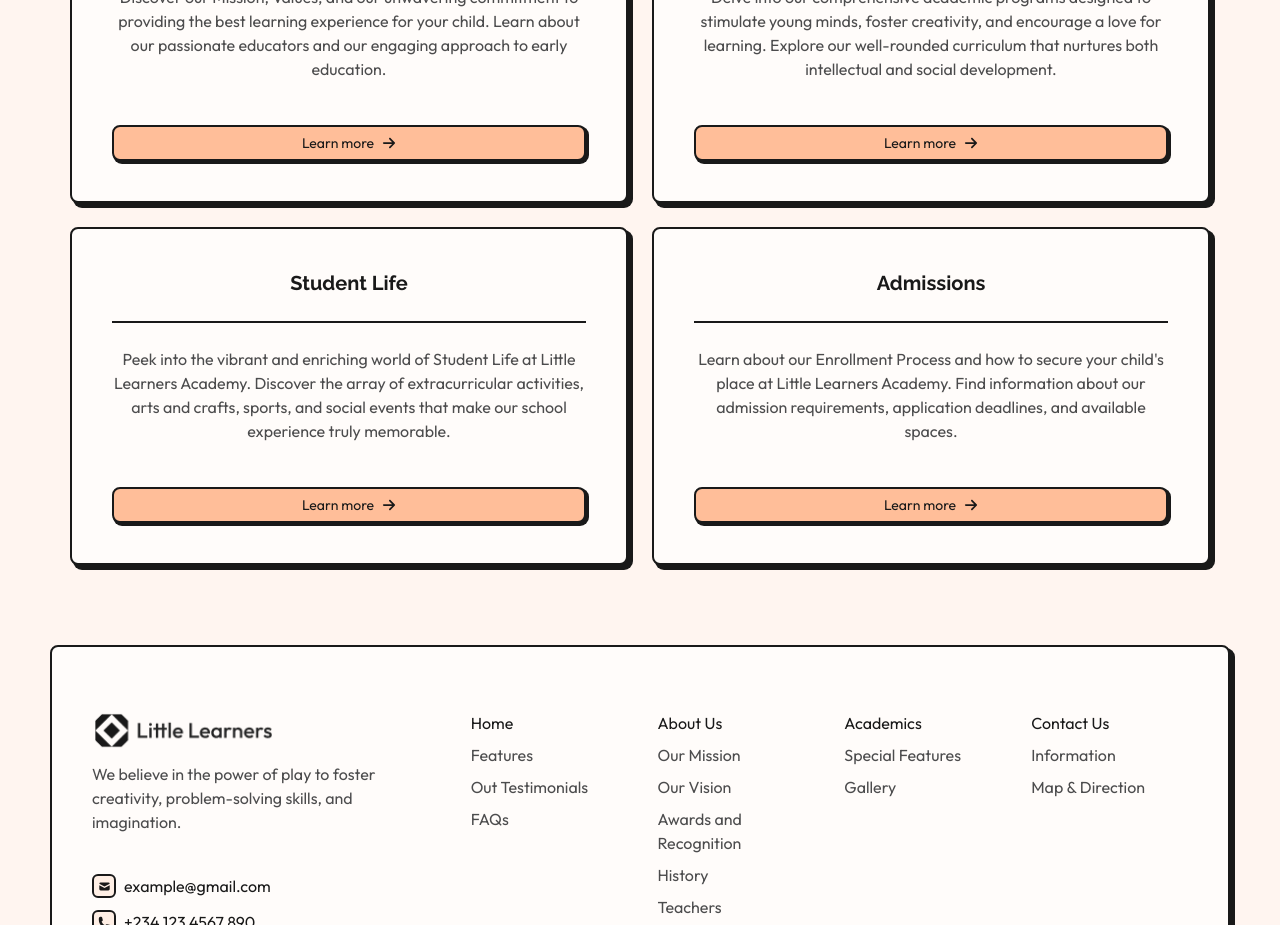
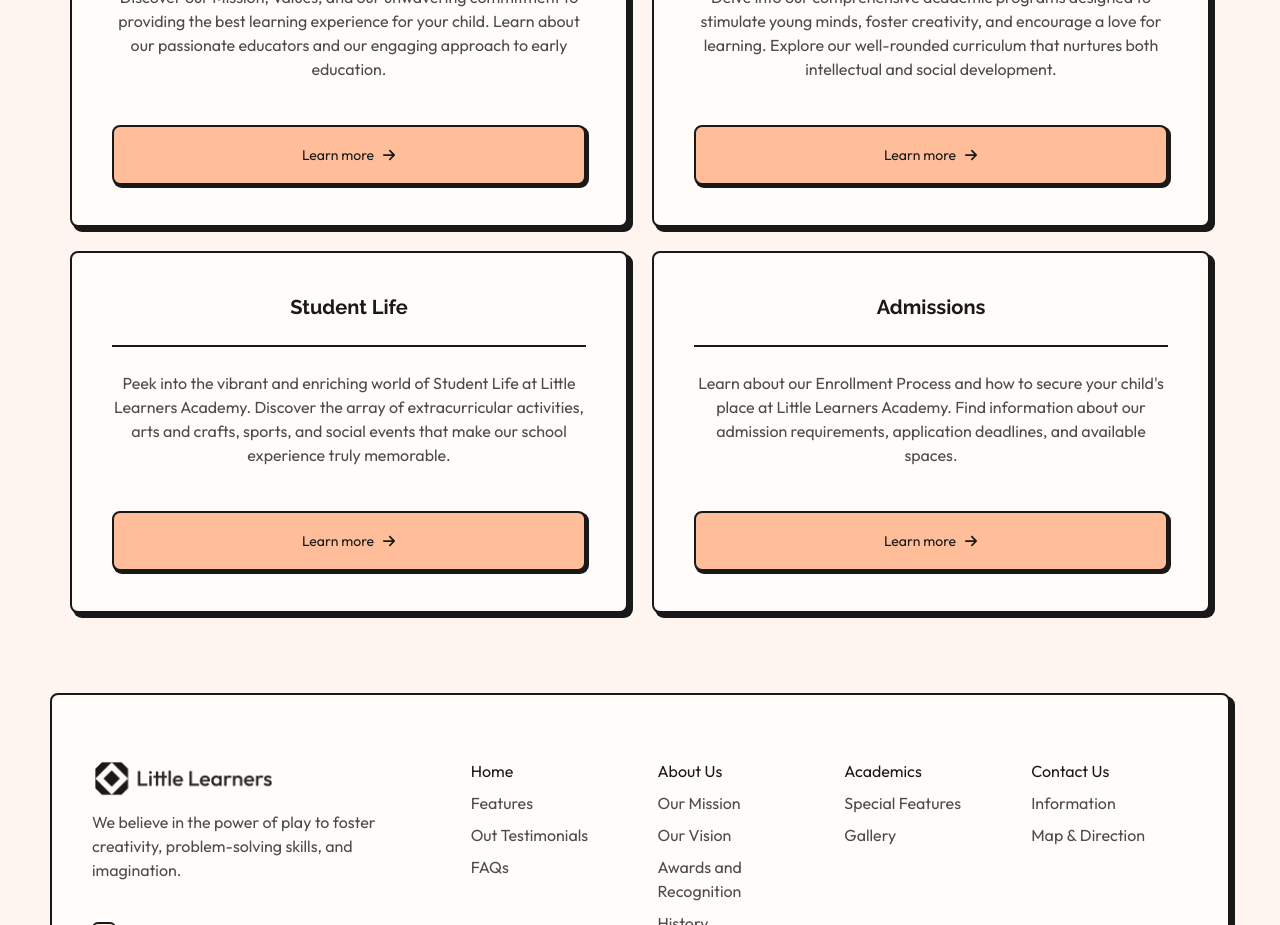
Before and after one commit to zealfemi/little-learners, a Next.js app: page / in a window 1280 px wide. Shown: the part 3840-4765 px from the top of the page. Built offline with nearby package versions, Linux system fonts and the light colour scheme.

Commit message:
fixed padding

```diff
--- a/app/_components/ExploreMore.tsx
+++ b/app/_components/ExploreMore.tsx
@@ -61,7 +61,7 @@ export default function ExploreMore() {
 
                 <Link
                   href={page.link}
-                  className="mt-5 flex gap-2 items-center justify-center bg-primary-500 w-full border-2 border-secondary-800 rounded-lg text-sm p-1.5 text-secondary-800 shadow-[2px_2px_0px_1px] shadow-secondary-800 hover:bg-primary-300">
+                  className="mt-5 flex gap-2 items-center justify-center bg-primary-500 w-full border-2 border-secondary-800 rounded-lg text-sm p-4 md:p-4.5 text-secondary-800 shadow-[2px_2px_0px_1px] shadow-secondary-800 hover:bg-primary-300">
                   Learn more <FaArrowRight />
                 </Link>
               </div>
```
